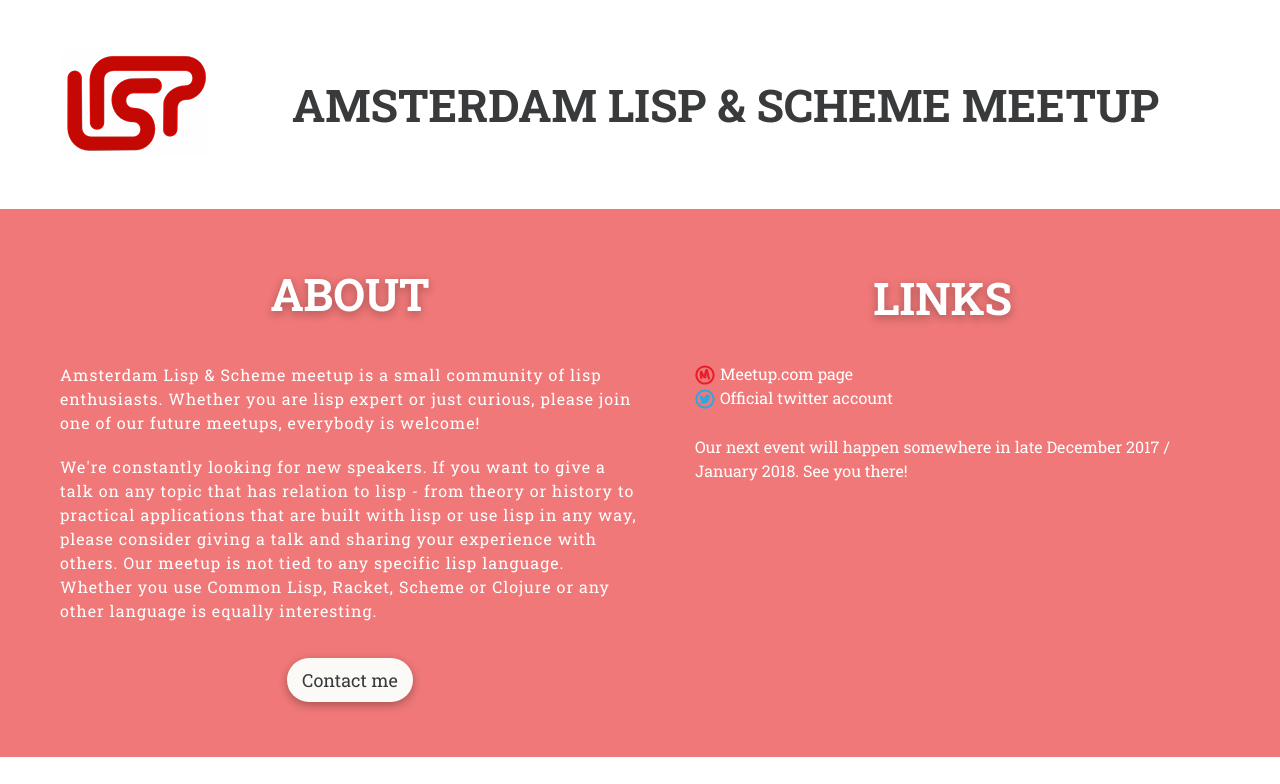
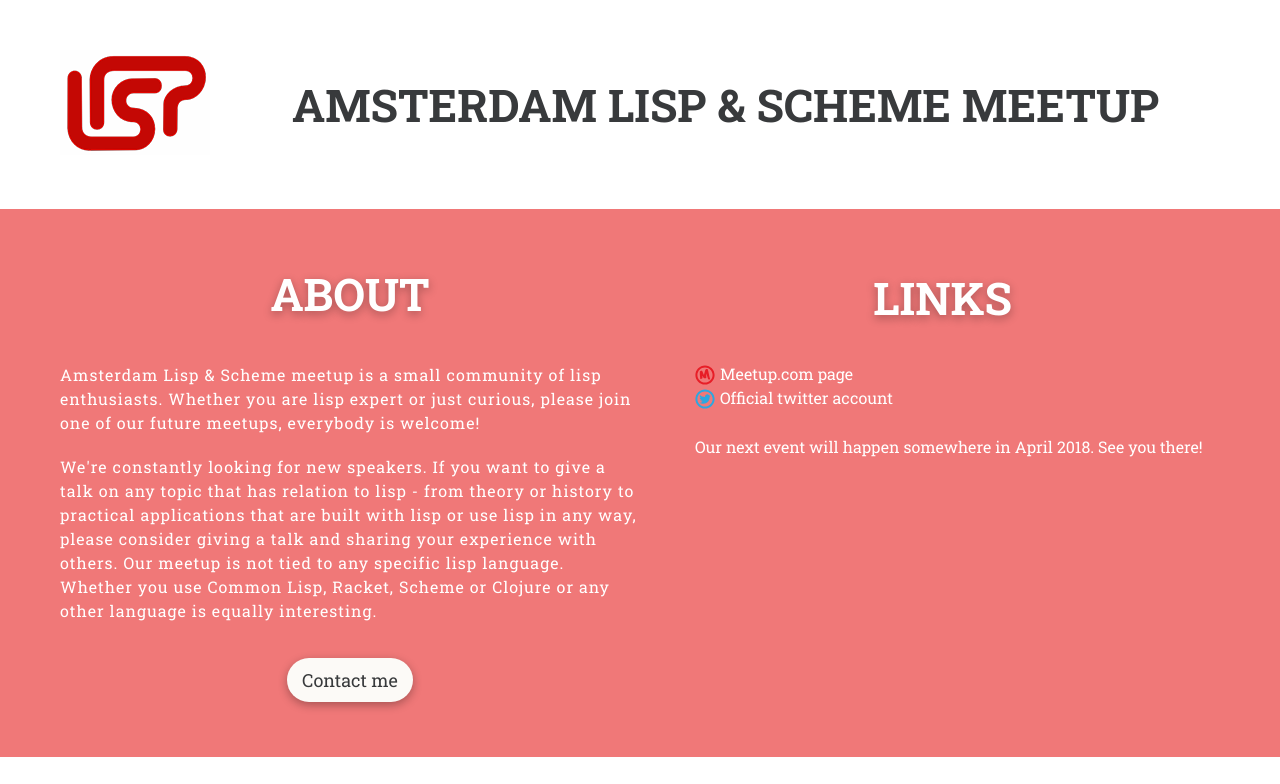
Before and after one commit to lisp-amsterdam/lisp-amsterdam.github.io, a plain HTML site: page index.html in a window 1280 px wide. Shown: the top 784 px of the page. Drawn offline with nearby package versions, Linux system fonts and the light colour scheme.

Commit message:
new meetup\!

```diff
--- a/index.html
+++ b/index.html
@@ -40,7 +40,7 @@
 							<li><img src="twitter.svg" class="twitter" width="20"><a href="https://twitter.com/lisp_ams">Official twitter account</a></li>
 						</ul>
 
-						<div class="event-description">Our next event will happen somewhere in late December 2017 / January 2018. See you there!</div>
+						<div class="event-description">Our next event will happen somewhere in April 2018. See you there!</div>
 					</div>
 				</div>
 			</div>
```
